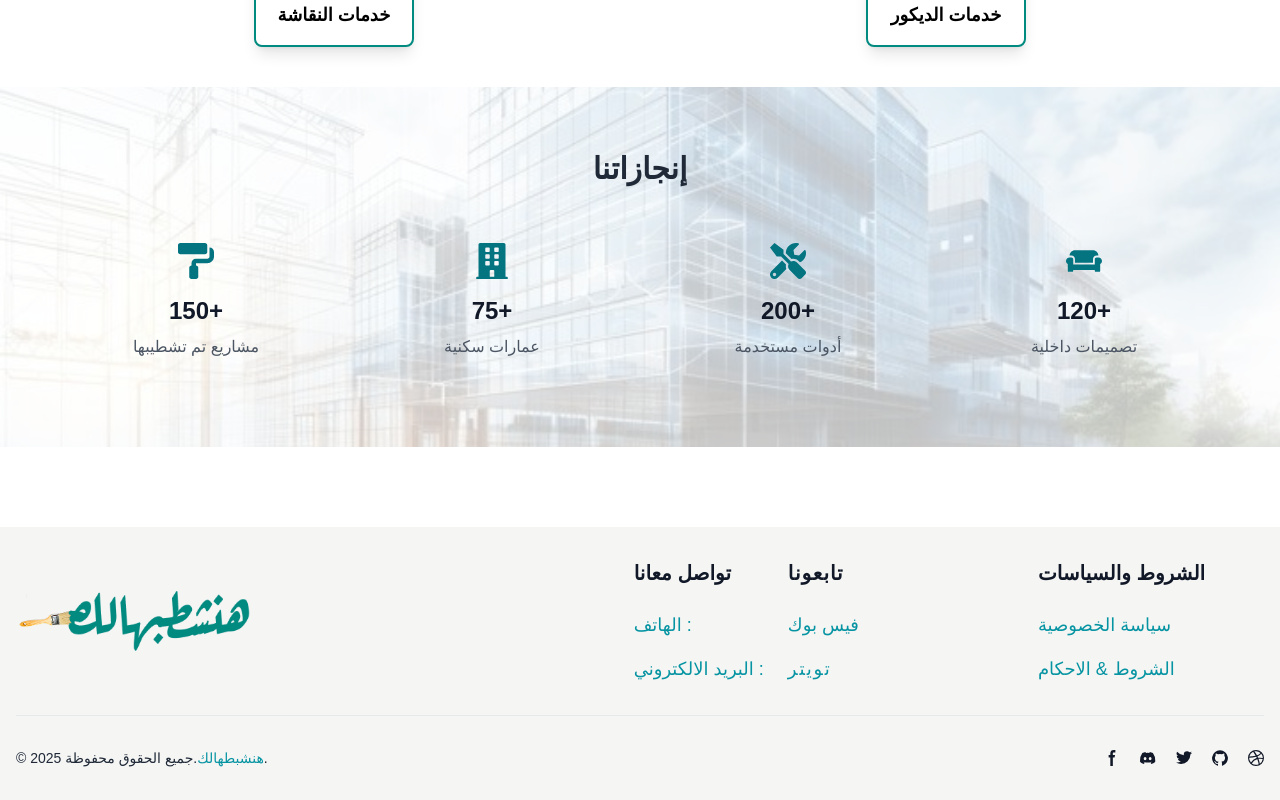
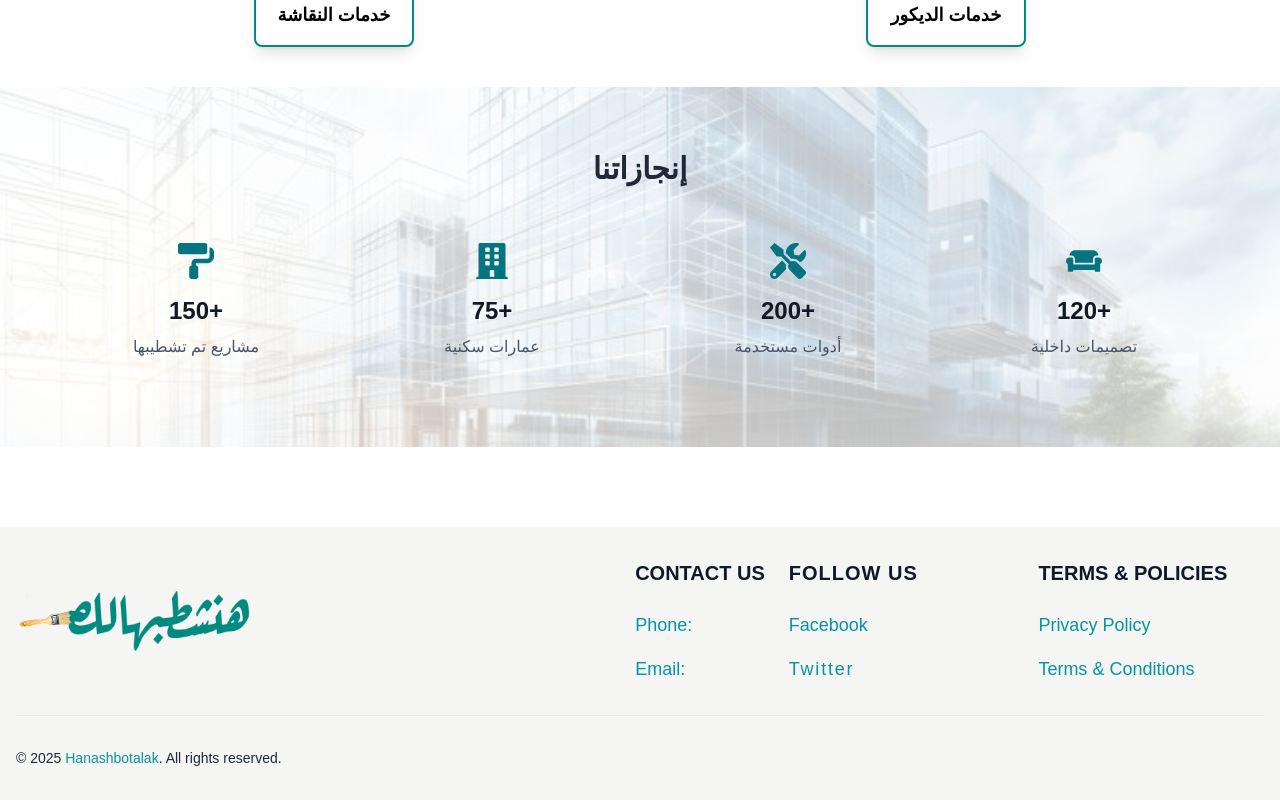
Before and after one commit to AyaaEbaid/graduationProj, a React (Vite) app: page / in a window 1280 px wide. Shown: the part 2653-3453 px from the top of the page. Built offline with nearby package versions, Linux system fonts and the light colour scheme; a web font is replaced by a local one.

Commit message:
footerupdate

```diff
--- a/src/components/Footer/Footer.jsx
+++ b/src/components/Footer/Footer.jsx
@@ -9,46 +9,63 @@ export default function Footer() {
 
 
 
-<footer className="bg-stone-100   bottom-0 left-0 right-0  mt-20 dark:bg-gray-900">
+    <footer className="bg-stone-100 bottom-0 left-0 right-0 mt-20 dark:bg-gray-900">
   <div className="mx-auto w-full max-w-screen-xl p-4 py-6 lg:py-8">
     <div className="md:flex md:justify-between">
       <div className="mb-6 md:mb-0">
-              <NavLink  className="flex w-64 items-center">
-                  <img src={logo} className="h-auto w-full object-cover me-3" alt=" Logo" />
-
+        <NavLink className="flex w-64 items-center">
+          <img src={logo} className="h-auto w-full object-cover me-3" alt="Logo" />
         </NavLink>
       </div>
       <div className="grid grid-cols-2 gap-14 sm:gap-6 sm:grid-cols-3">
-              <div className='lg:pl-24'>
-                  <h2 className="mb-6  font-semibold text-gray-900 uppercase text-xl dark:text-white">تواصل معانا</h2>
-                  <ul className="text-gray-900 hover:text-teal-500  font-medium">
+        <div className="lg:pl-24">
+          <h2 className="mb-6 font-semibold text-gray-900 uppercase text-xl dark:text-white">
+            Contact Us
+          </h2>
+          <ul className="text-gray-900 hover:text-teal-500 font-medium">
             <li className="mb-4">
-                          <NavLink href="#" className="text-lg hover:text-gray-900 text-teal-500 hover:underline">الهاتف :</NavLink>
+              <NavLink href="#" className="text-lg hover:text-gray-900 text-teal-500 hover:underline">
+                Phone:
+              </NavLink>
             </li>
             <li>
-                          <NavLink href="" className="text-lg hover:text-gray-900 text-teal-500 hover:underline">البريد الالكتروني : </NavLink>
-                      </li>
-                  </ul>
-              </div>
-              <div className=''>
-                  <h2 className="mb-6 text-xl tracking-wider font-semibold  text-gray-900 uppercase dark:text-white">تابعونا</h2>
-                  <ul className="text-gray-500 dark:text-gray-400 font-medium">
-                      <li className="mb-4">
-                          <NavLink href="#" className="text-lg hover:text-gray-900 text-teal-500 hover:underline ">فيس بوك</NavLink>
-                      </li>
-                      <li>
-                          <NavLink href="#" className="text-lg tracking-widest hover:text-gray-900 text-teal-500 hover:underline">تويتر</NavLink>
+              <NavLink href="#" className="text-lg hover:text-gray-900 text-teal-500 hover:underline">
+                Email:
+              </NavLink>
             </li>
           </ul>
         </div>
         <div>
-                  <h2 className="mb-6 text-xl font-semibold text-gray-900 uppercase dark:text-white">الشروط والسياسات</h2>
+          <h2 className="mb-6 text-xl tracking-wider font-semibold text-gray-900 uppercase dark:text-white">
+            Follow Us
+          </h2>
+          <ul className="text-gray-500 dark:text-gray-400 font-medium">
+            <li className="mb-4">
+              <NavLink href="#" className="text-lg hover:text-gray-900 text-teal-500 hover:underline">
+                Facebook
+              </NavLink>
+            </li>
+            <li>
+              <NavLink href="#" className="text-lg tracking-widest hover:text-gray-900 text-teal-500 hover:underline">
+                Twitter
+              </NavLink>
+            </li>
+          </ul>
+        </div>
+        <div>
+          <h2 className="mb-6 text-xl font-semibold text-gray-900 uppercase dark:text-white">
+            Terms & Policies
+          </h2>
           <ul className="text-gray-900 hover:text-teal-500 dark:text-gray-400 font-medium">
             <li className="mb-4">
-                          <NavLink href="#" className="text-lg hover:text-gray-900 text-teal-500 hover:underline"> سياسة الخصوصية</NavLink>
+              <NavLink href="#" className="text-lg hover:text-gray-900 text-teal-500 hover:underline">
+                Privacy Policy
+              </NavLink>
             </li>
             <li>
-                          <NavLink href="#" className="text-lg hover:text-gray-900 text-teal-500 hover:underline">الشروط &amp; الاحكام</NavLink>
+              <NavLink href="#" className="text-lg hover:text-gray-900 text-teal-500 hover:underline">
+                Terms & Conditions
+              </NavLink>
             </li>
           </ul>
         </div>
@@ -56,38 +73,16 @@ export default function Footer() {
     </div>
     <hr className="my-6 border-gray-200 sm:mx-auto dark:border-gray-700 lg:my-8" />
     <div className="sm:flex sm:items-center sm:justify-between">
-          <span className="text-sm text-gray-800 sm:text-center dark:text-gray-400">© 2025 <a href="" className="hover:underline text-teal-500 hover:text-gray-800">هنشبطهالك</a>.جميع الحقوق محفوظة.
+      <span className="text-sm text-gray-800 sm:text-center dark:text-gray-400">
+        © 2025 <a href="#" className="hover:underline text-teal-500 hover:text-gray-800">Hanashbotalak</a>.
+        All rights reserved.
       </span>
       <div className="flex mt-4 sm:justify-center sm:mt-0">
         <NavLink href="#" className="text-gray-900 hover:text-teal-500 dark:hover:text-white">
-                  <svg className="w-4 h-4" aria-hidden="true" xmlns="http://www.w3.org/2000/svg" fill="currentColor" viewBox="0 0 8 19">
-                        <path fillRule="evenodd" d="M6.135 3H8V0H6.135a4.147 4.147 0 0 0-4.142 4.142V6H0v3h2v9.938h3V9h2.021l.592-3H5V3.591A.6.6 0 0 1 5.592 3h.543Z" clipRule="evenodd"/>
-                    </svg>
           <span className="sr-only">Facebook page</span>
         </NavLink>
         <NavLink href="#" className="text-gray-900 hover:text-teal-500 dark:hover:text-white ms-5">
-                  <svg className="w-4 h-4" aria-hidden="true" xmlns="http://www.w3.org/2000/svg" fill="currentColor" viewBox="0 0 21 16">
-                        <path d="M16.942 1.556a16.3 16.3 0 0 0-4.126-1.3 12.04 12.04 0 0 0-.529 1.1 15.175 15.175 0 0 0-4.573 0 11.585 11.585 0 0 0-.535-1.1 16.274 16.274 0 0 0-4.129 1.3A17.392 17.392 0 0 0 .182 13.218a15.785 15.785 0 0 0 4.963 2.521c.41-.564.773-1.16 1.084-1.785a10.63 10.63 0 0 1-1.706-.83c.143-.106.283-.217.418-.33a11.664 11.664 0 0 0 10.118 0c.137.113.277.224.418.33-.544.328-1.116.606-1.71.832a12.52 12.52 0 0 0 1.084 1.785 16.46 16.46 0 0 0 5.064-2.595 17.286 17.286 0 0 0-2.973-11.59ZM6.678 10.813a1.941 1.941 0 0 1-1.8-2.045 1.93 1.93 0 0 1 1.8-2.047 1.919 1.919 0 0 1 1.8 2.047 1.93 1.93 0 0 1-1.8 2.045Zm6.644 0a1.94 1.94 0 0 1-1.8-2.045 1.93 1.93 0 0 1 1.8-2.047 1.918 1.918 0 0 1 1.8 2.047 1.93 1.93 0 0 1-1.8 2.045Z"/>
-                    </svg>
-                  <span className="sr-only">Discord community</span>
-              </NavLink>
-              <NavLink href="#" className="text-gray-900 hover:text-teal-500 dark:hover:text-white ms-5">
-                  <svg className="w-4 h-4" aria-hidden="true" xmlns="http://www.w3.org/2000/svg" fill="currentColor" viewBox="0 0 20 17">
-                    <path fillRule="evenodd" d="M20 1.892a8.178 8.178 0 0 1-2.355.635 4.074 4.074 0 0 0 1.8-2.235 8.344 8.344 0 0 1-2.605.98A4.13 4.13 0 0 0 13.85 0a4.068 4.068 0 0 0-4.1 4.038 4 4 0 0 0 .105.919A11.705 11.705 0 0 1 1.4.734a4.006 4.006 0 0 0 1.268 5.392 4.165 4.165 0 0 1-1.859-.5v.05A4.057 4.057 0 0 0 4.1 9.635a4.19 4.19 0 0 1-1.856.07 4.108 4.108 0 0 0 3.831 2.807A8.36 8.36 0 0 1 0 14.184 11.732 11.732 0 0 0 6.291 16 11.502 11.502 0 0 0 17.964 4.5c0-.177 0-.35-.012-.523A8.143 8.143 0 0 0 20 1.892Z" clipRule="evenodd"/>
-                </svg>
           <span className="sr-only">Twitter page</span>
-              </NavLink>
-              <NavLink href="#" className="text-gray-900 hover:text-teal-500 dark:hover:text-white ms-5">
-                  <svg className="w-4 h-4" aria-hidden="true" xmlns="http://www.w3.org/2000/svg" fill="currentColor" viewBox="0 0 20 20">
-                        <path fillRule="evenodd" d="M10 .333A9.911 9.911 0 0 0 6.866 19.65c.5.092.678-.215.678-.477 0-.237-.01-1.017-.014-1.845-2.757.6-3.338-1.169-3.338-1.169a2.627 2.627 0 0 0-1.1-1.451c-.9-.615.07-.6.07-.6a2.084 2.084 0 0 1 1.518 1.021 2.11 2.11 0 0 0 2.884.823c.044-.503.268-.973.63-1.325-2.2-.25-4.516-1.1-4.516-4.9A3.832 3.832 0 0 1 4.7 7.068a3.56 3.56 0 0 1 .095-2.623s.832-.266 2.726 1.016a9.409 9.409 0 0 1 4.962 0c1.89-1.282 2.717-1.016 2.717-1.016.366.83.402 1.768.1 2.623a3.827 3.827 0 0 1 1.02 2.659c0 3.807-2.319 4.644-4.525 4.889a2.366 2.366 0 0 1 .673 1.834c0 1.326-.012 2.394-.012 2.72 0 .263.18.572.681.475A9.911 9.911 0 0 0 10 .333Z" clipRule="evenodd"/>
-                  </svg>
-                  <span className="sr-only">GitHub account</span>
-              </NavLink>
-              <NavLink href="#" className="text-gray-900 hover:text-teal-500 dark:hover:text-white ms-5">
-                  <svg className="w-4 h-4" aria-hidden="true" xmlns="http://www.w3.org/2000/svg" fill="currentColor" viewBox="0 0 20 20">
-                    <path fillRule="evenodd" d="M10 0a10 10 0 1 0 10 10A10.009 10.009 0 0 0 10 0Zm6.613 4.614a8.523 8.523 0 0 1 1.93 5.32 20.094 20.094 0 0 0-5.949-.274c-.059-.149-.122-.292-.184-.441a23.879 23.879 0 0 0-.566-1.239 11.41 11.41 0 0 0 4.769-3.366ZM8 1.707a8.821 8.821 0 0 1 2-.238 8.5 8.5 0 0 1 5.664 2.152 9.608 9.608 0 0 1-4.476 3.087A45.758 45.758 0 0 0 8 1.707ZM1.642 8.262a8.57 8.57 0 0 1 4.73-5.981A53.998 53.998 0 0 1 9.54 7.222a32.078 32.078 0 0 1-7.9 1.04h.002Zm2.01 7.46a8.51 8.51 0 0 1-2.2-5.707v-.262a31.64 31.64 0 0 0 8.777-1.219c.243.477.477.964.692 1.449-.114.032-.227.067-.336.1a13.569 13.569 0 0 0-6.942 5.636l.009.003ZM10 18.556a8.508 8.508 0 0 1-5.243-1.8 11.717 11.717 0 0 1 6.7-5.332.509.509 0 0 1 .055-.02 35.65 35.65 0 0 1 1.819 6.476 8.476 8.476 0 0 1-3.331.676Zm4.772-1.462A37.232 37.232 0 0 0 13.113 11a12.513 12.513 0 0 1 5.321.364 8.56 8.56 0 0 1-3.66 5.73h-.002Z" clipRule="evenodd"/>
-                </svg>
-                  <span className="sr-only">Dribbble account</span>
         </NavLink>
       </div>
     </div>
```
Lines whose indentation alone changed are shown as unchanged.
